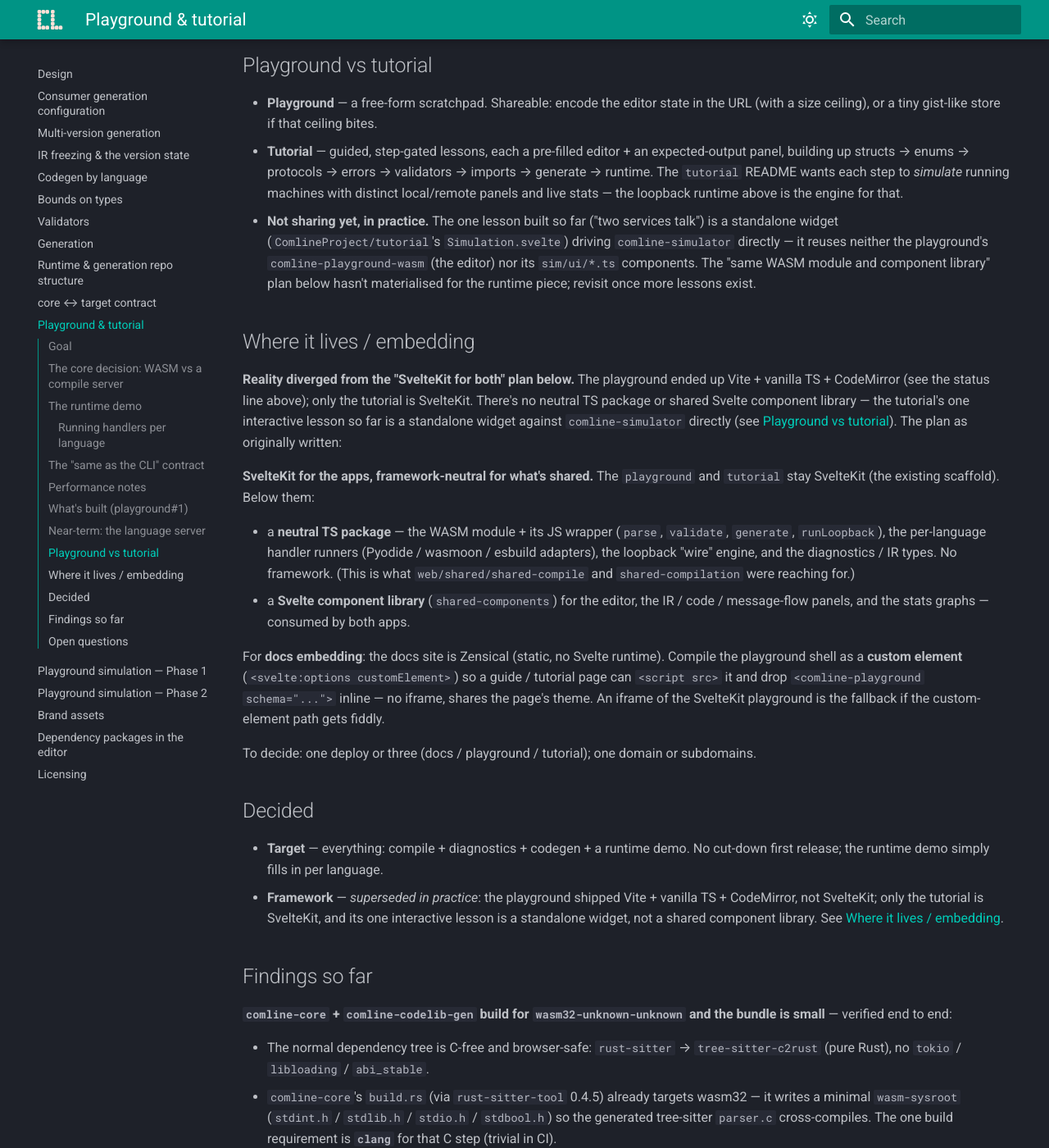
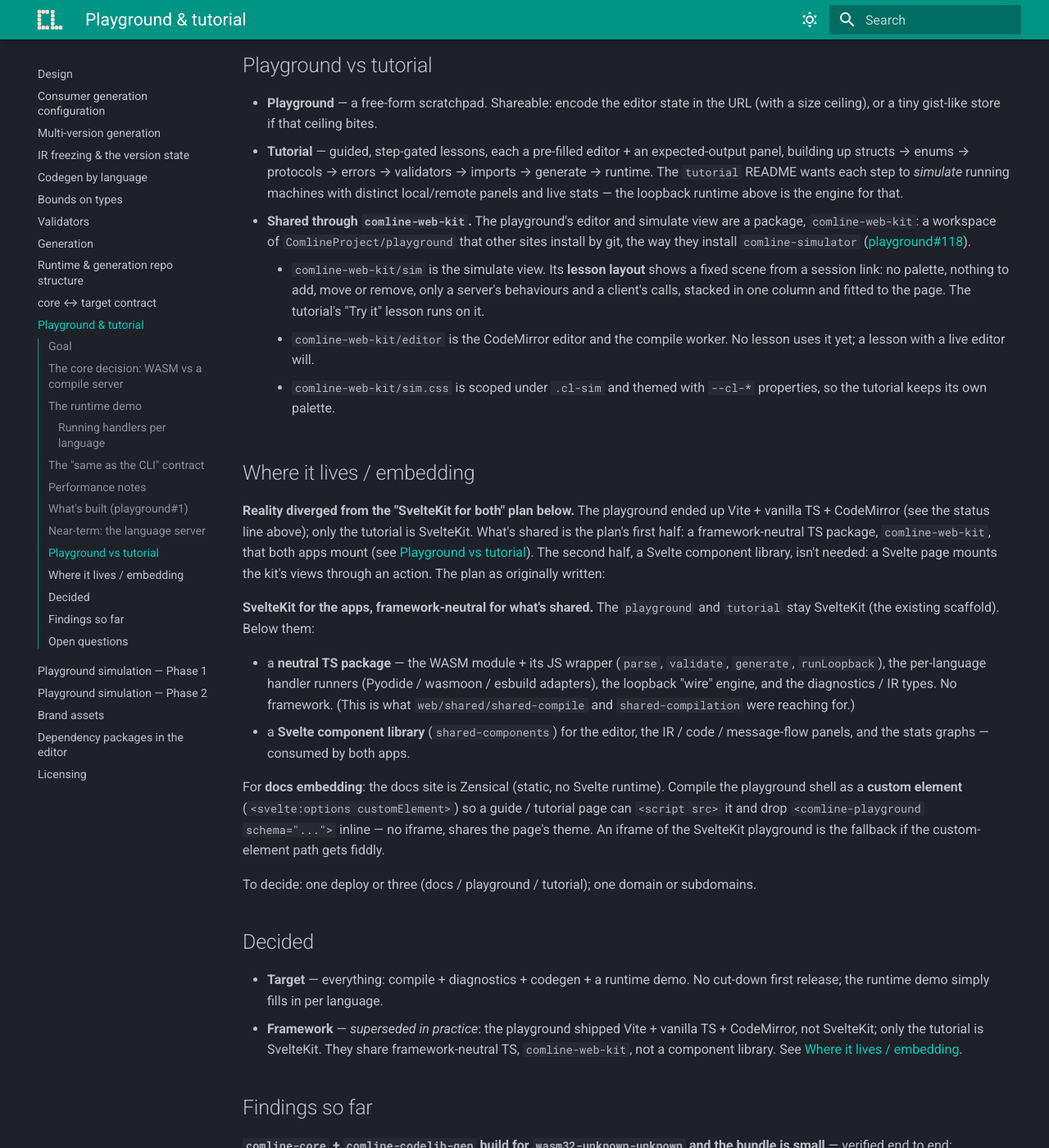
Before and after one commit to ComlineProject/docs, an MkDocs documentation site: the page built from docs/docs/design/playground-and-tutorial.md, in a window 1280 px wide and 1400 px high, scrolled down 4115 px. Shown: the whole window at 82% size. Built offline with MkDocs 1.6.1 and Material for MkDocs 9.7.7, drawn with Linux system fonts in a browser that asks for light colours; the version menu is left out.

Commit message:
Design: the playground and tutorial share comline-web-kit (#177)
The playground's editor and simulate view are now a package, comline-web-kit,
that the tutorial installs by git (ComlineProject/playground#118), and the
tutorial's "Try it" lesson runs on the view's lesson layout.

- playground-and-tutorial.md: "Not sharing yet" becomes what's shared and
  how; the reality note and the framework decision say the shared part is
  framework-neutral TS, with no Svelte component library.
- brand-assets.md: shared-web is no longer a consumer or the planned relay;
  the kit's --cl-* properties are where shared colours belong.

```diff
--- a/docs/docs/design/playground-and-tutorial.md
+++ b/docs/docs/design/playground-and-tutorial.md
@@ -198,22 +198,29 @@ work on the analysis layer benefits both.
   validators → imports → generate → runtime. The `tutorial` README wants each
   step to *simulate* running machines with distinct local/remote panels and live
   stats — the loopback runtime above is the engine for that.
-- **Not sharing yet, in practice.** The one lesson built so far ("two services
-  talk") is a standalone widget (`ComlineProject/tutorial`'s
-  `Simulation.svelte`) driving `comline-simulator` directly — it reuses neither
-  the playground's `comline-playground-wasm` (the editor) nor its `sim/ui/*.ts`
-  components. The "same WASM module and component library" plan below hasn't
-  materialised for the runtime piece; revisit once more lessons exist.
+- **Shared through `comline-web-kit`.** The playground's editor and simulate
+  view are a package, `comline-web-kit`: a workspace of
+  `ComlineProject/playground` that other sites install by git, the way they
+  install `comline-simulator`
+  ([playground#118](https://github.com/ComlineProject/playground/issues/118)).
+    - `comline-web-kit/sim` is the simulate view. Its **lesson layout** shows a
+      fixed scene from a session link: no palette, nothing to add, move or
+      remove, only a server's behaviours and a client's calls, stacked in one
+      column and fitted to the page. The tutorial's "Try it" lesson runs on it.
+    - `comline-web-kit/editor` is the CodeMirror editor and the compile
+      worker. No lesson uses it yet; a lesson with a live editor will.
+    - `comline-web-kit/sim.css` is scoped under `.cl-sim` and themed with
+      `--cl-*` properties, so the tutorial keeps its own palette.
 
 ## Where it lives / embedding
 
 **Reality diverged from the "SvelteKit for both" plan below.** The playground
 ended up Vite + vanilla TS + CodeMirror (see the status line above); only the
-tutorial is SvelteKit. There's no neutral TS package or shared Svelte component
-library — the tutorial's one interactive lesson so far is a standalone widget
-against `comline-simulator` directly (see
-[Playground vs tutorial](#playground-vs-tutorial)). The plan as originally
-written:
+tutorial is SvelteKit. What's shared is the plan's first half: a
+framework-neutral TS package, `comline-web-kit`, that both apps mount (see
+[Playground vs tutorial](#playground-vs-tutorial)). The second half, a Svelte
+component library, isn't needed: a Svelte page mounts the kit's views through an
+action. The plan as originally written:
 
 **SvelteKit for the apps, framework-neutral for what's shared.** The
 `playground` and `tutorial` stay SvelteKit (the existing scaffold). Below them:
@@ -242,9 +249,9 @@ subdomains.
 - **Target** — everything: compile + diagnostics + codegen + a runtime demo. No
   cut-down first release; the runtime demo simply fills in per language.
 - **Framework** — *superseded in practice*: the playground shipped Vite +
-  vanilla TS + CodeMirror, not SvelteKit; only the tutorial is SvelteKit, and
-  its one interactive lesson is a standalone widget, not a shared component
-  library. See [Where it lives / embedding](#where-it-lives-embedding).
+  vanilla TS + CodeMirror, not SvelteKit; only the tutorial is SvelteKit. They
+  share framework-neutral TS, `comline-web-kit`, not a component library. See
+  [Where it lives / embedding](#where-it-lives-embedding).
 
 ## Findings so far
 
```
Also changed, not shown: docs/docs/design/brand-assets.md (+8 -8 lines).
